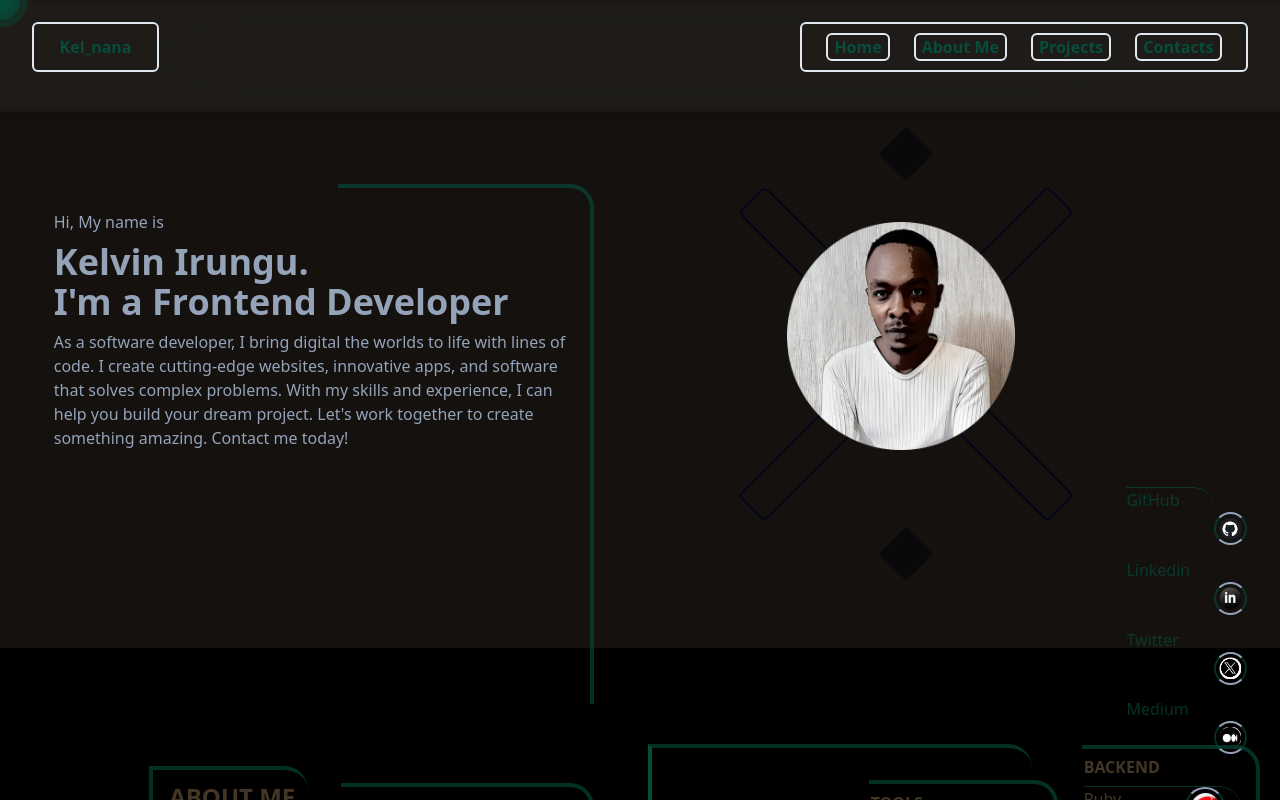
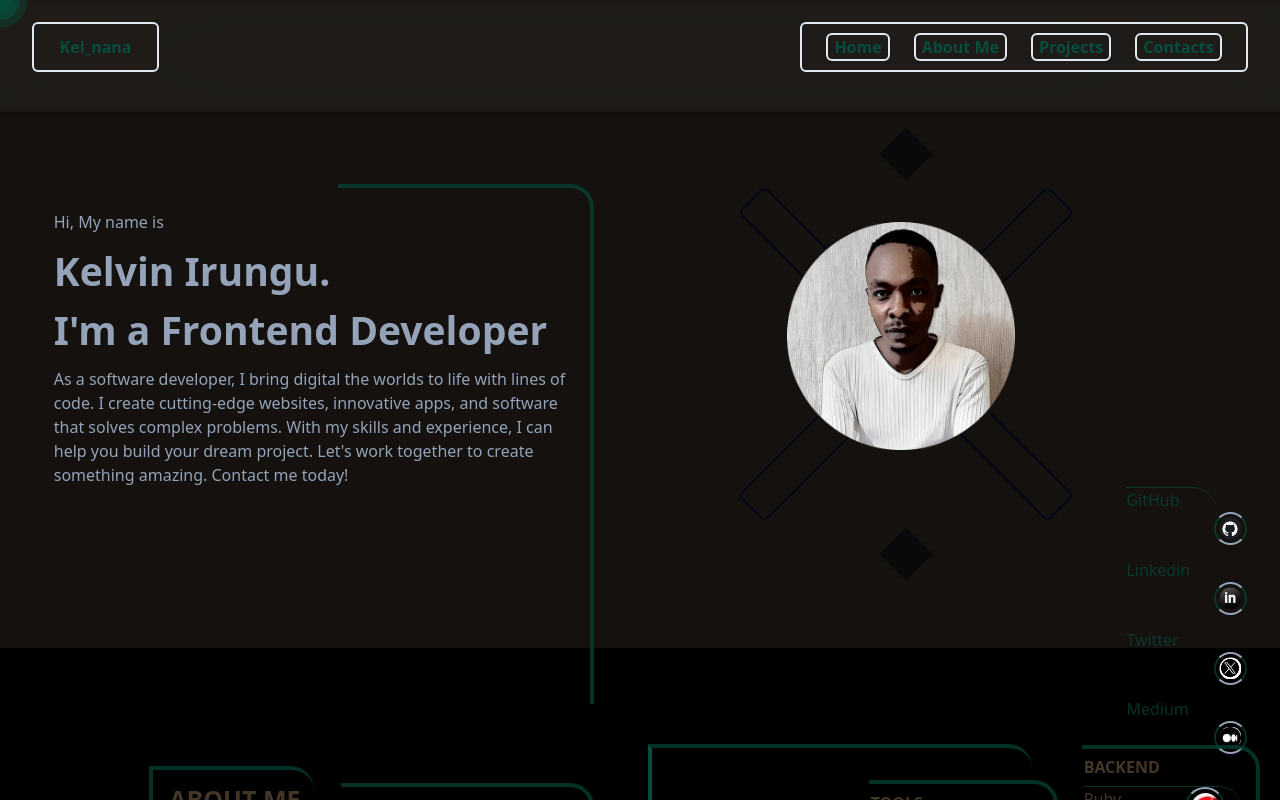
Before and after one commit to Kel-nana/kel_nana_portfolio, a React (Create React App) app: page / in a window 1280 px wide. Shown: the top 800 px of the page. Built offline with nearby package versions, Linux system fonts and the light colour scheme; a web font is replaced by a local one.

Commit message:
tailwind update

```diff
--- a/tailwind.config.js
+++ b/tailwind.config.js
@@ -12,6 +12,15 @@ module.exports = {
         125: '700px',
       },
     },
+    fontSize: {
+      sm: '0.8rem',
+      base: '1rem',
+      xl: '1.25rem',
+      '2xl': '1.563rem',
+      '3xl': '1.953rem',
+      '4xl': '2.441rem',
+      '5xl': '3.052rem',
+    },
   },
   plugins: [],
 };
```
